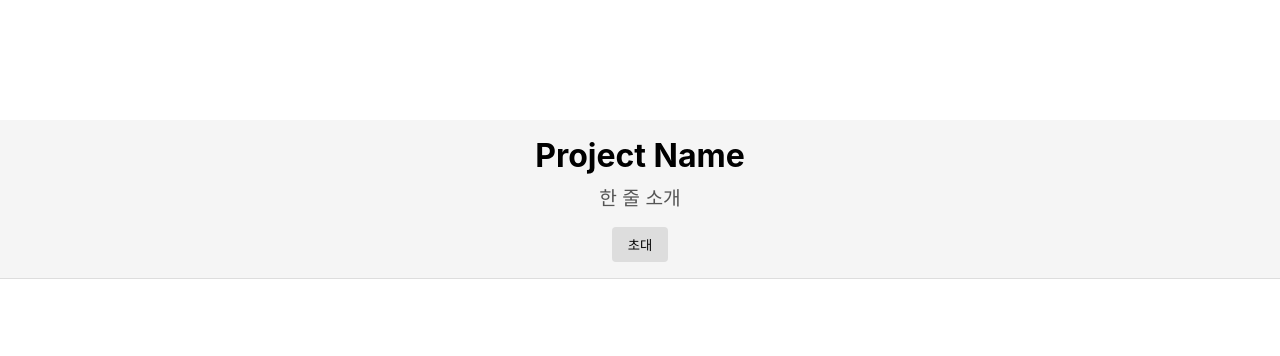
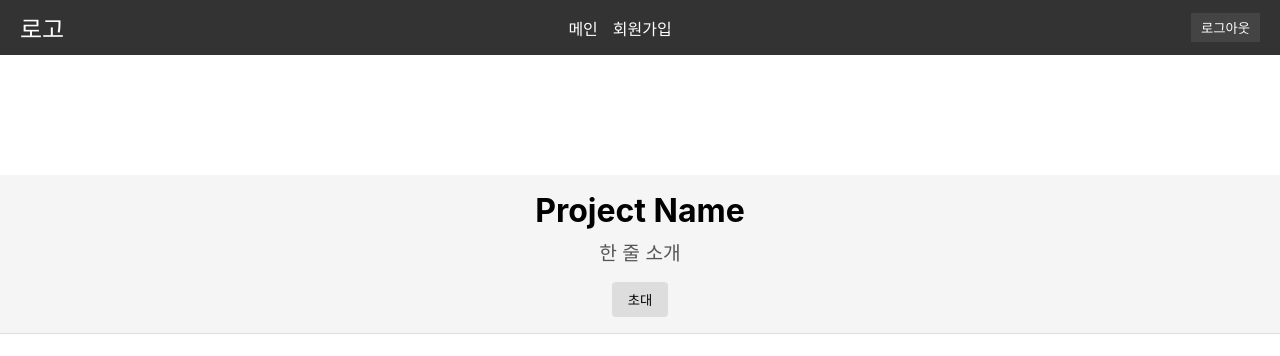
Before and after one commit to JIRA6/fate_front, a React (Create React App) app: page /project/1 in a window 1280 px wide. Shown: the top 356 px of the page. Built offline with nearby package versions, Linux system fonts and the light colour scheme.

Commit message:
feat : 컬럼페이지에서도 네비게이션바 보이게

```diff
--- a/src/components/boarddetail/BoardDetailPage.js
+++ b/src/components/boarddetail/BoardDetailPage.js
@@ -1,18 +1,34 @@
-import React, { useState, useEffect, useCallback } from 'react';
+import React, { useState, useEffect } from 'react';
 import axios from 'axios';
 import { useParams, useNavigate } from 'react-router-dom';
+import NavigationBar from '../navigation/NavigationBar'; // 네비게이션 바를 import
 import './boarddetailpage.css';
 
 function BoardDetailPage() {
   const [columns, setColumns] = useState([]);
   const [newColumnTitle, setNewColumnTitle] = useState('');
   const [newCardTitle, setNewCardTitle] = useState('');
+  const [newCardContents, setNewCardContents] = useState('');
+  const [newCardOrder, setNewCardOrder] = useState(1); // 기본값 설정
+  const [newCardDeadline, setNewCardDeadline] = useState('');
+  const [newCardTeamId, setNewCardTeamId] = useState(1); // 기본값 설정
   const [selectedColumnId, setSelectedColumnId] = useState(null);
   const [isManager, setIsManager] = useState(false);
-  const { boardId } = useParams();
+  const { id } = useParams(); // boardId 대신 id로 받아옴
   const navigate = useNavigate();
 
-  const fetchColumns = useCallback(async (token) => {
+  useEffect(() => {
+    console.log('boardId:', id); // id가 제대로 설정되었는지 확인
+    const token = localStorage.getItem('accessToken');
+    const managerStatus = localStorage.getItem('isManager') === 'true';
+    setIsManager(managerStatus);
+
+    if (token && id) {
+      fetchColumns(token, id);
+    }
+  }, [id]);
+
+  const fetchColumns = async (token, boardId) => {
     try {
       const response = await axios.get(`http://localhost:8080/api/boards/${boardId}/columns`, {
         headers: {
@@ -24,50 +40,62 @@ function BoardDetailPage() {
     } catch (error) {
       console.error('컬럼 조회 실패:', error);
     }
-  }, [boardId]);
-
-  useEffect(() => {
-    const token = localStorage.getItem('accessToken');
-    const managerStatus = localStorage.getItem('isManager') === 'true';
-    setIsManager(managerStatus);
-
-    if (token && boardId) {
-      console.log('Fetching columns for boardId:', boardId); // 추가: boardId 값 확인
-      fetchColumns(token);
-    } else {
-      console.error('Token or boardId is missing');
-    }
-  }, [fetchColumns, boardId]);
+  };
 
   const createColumn = async () => {
     const token = localStorage.getItem('accessToken');
     try {
-      const newColumn = { columnName: newColumnTitle, columnOrder: columns.length + 1 };
-      await axios.post(`http://localhost:8080/api/boards/${boardId}/columns`, newColumn, {
+      const newColumn = { columnName: newColumnTitle, columnOrder: columns.length }; // 컬럼 이름과 순서 설정
+      await axios.post(`http://localhost:8080/api/boards/${id}/columns`, newColumn, {
         headers: {
           Authorization: token,
         },
         withCredentials: true,
       });
-      fetchColumns(token);
+      fetchColumns(token, id);
       setNewColumnTitle('');
     } catch (error) {
       console.error('컬럼 생성 실패:', error);
     }
   };
 
+  const deleteColumn = async (columnId) => {
+    const token = localStorage.getItem('accessToken');
+    try {
+      await axios.delete(`http://localhost:8080/api/boards/${id}/columns/${columnId}`, {
+        headers: {
+          Authorization: token,
+        },
+        withCredentials: true,
+      });
+      fetchColumns(token, id);
+    } catch (error) {
+      console.error('컬럼 삭제 실패:', error);
+    }
+  };
+
   const createCard = async (columnId) => {
     const token = localStorage.getItem('accessToken');
     try {
-      const newCard = { title: newCardTitle };
+      const newCard = {
+        cardTitle: newCardTitle,
+        cardContents: newCardContents,
+        cardOrder: newCardOrder,
+        deadlineAt: newCardDeadline,
+        teamId: newCardTeamId
+      }; // 카드 이름과 순서 설정
       await axios.post(`http://localhost:8080/api/columns/${columnId}/cards`, newCard, {
         headers: {
           Authorization: token,
         },
         withCredentials: true,
       });
-      fetchColumns(token);
+      fetchColumns(token, id); // 새로운 카드를 추가한 후 컬럼을 다시 불러옴
       setNewCardTitle('');
+      setNewCardContents('');
+      setNewCardOrder(1);
+      setNewCardDeadline('');
+      setNewCardTeamId(1);
       setSelectedColumnId(null);
     } catch (error) {
       console.error('카드 생성 실패:', error);
@@ -83,21 +111,29 @@ function BoardDetailPage() {
         },
         withCredentials: true,
       });
-      fetchColumns(token);
+      fetchColumns(token, id);
     } catch (error) {
       console.error('카드 삭제 실패:', error);
     }
   };
 
   return (
+      <div>
+        <NavigationBar /> {/* 네비게이션 바 추가 */}
         <div className="project-detail-container">
           <header className="project-header">
             <h1>Project Name</h1>
             <p>한 줄 소개</p>
             <div className="project-buttons">
-            <button onClick={() => navigate(`/invite/${boardId}`)}>초대</button>
+              <button onClick={() => navigate(`/invite/${id}`)}>초대</button>
               {isManager && (
                   <>
+                    <input
+                        type="text"
+                        placeholder="컬럼 이름"
+                        value={newColumnTitle}
+                        onChange={(e) => setNewColumnTitle(e.target.value)}
+                    />
                     <button onClick={createColumn}>컬럼 추가</button>
                   </>
               )}
@@ -107,9 +143,9 @@ function BoardDetailPage() {
             {columns.map((column) => (
                 <div key={column.id} className="task-column">
                   <h2>{column.columnName}</h2>
-                {column.cards.map((card) => (
+                  {column.cards && column.cards.map((card) => (
                       <div key={card.id} className="task-card">
-                      <p>{card.title}</p>
+                        <p>{card.cardTitle}</p>
                         {isManager && (
                             <>
                               <button onClick={() => deleteCard(column.id, card.id)}>카드 삭제</button>
@@ -128,11 +164,51 @@ function BoardDetailPage() {
                               setSelectedColumnId(column.id);
                             }}
                         />
+                        <input
+                            type="text"
+                            placeholder="카드 내용"
+                            value={selectedColumnId === column.id ? newCardContents : ''}
+                            onChange={(e) => {
+                              setNewCardContents(e.target.value);
+                              setSelectedColumnId(column.id);
+                            }}
+                        />
+                        <input
+                            type="number"
+                            placeholder="카드 순서"
+                            value={selectedColumnId === column.id ? newCardOrder : 1}
+                            onChange={(e) => {
+                              setNewCardOrder(e.target.value);
+                              setSelectedColumnId(column.id);
+                            }}
+                        />
+                        <input
+                            type="date"
+                            placeholder="마감일"
+                            value={selectedColumnId === column.id ? newCardDeadline : ''}
+                            onChange={(e) => {
+                              setNewCardDeadline(e.target.value);
+                              setSelectedColumnId(column.id);
+                            }}
+                        />
+                        <input
+                            type="number"
+                            placeholder="팀 ID"
+                            value={selectedColumnId === column.id ? newCardTeamId : 1}
+                            onChange={(e) => {
+                              setNewCardTeamId(e.target.value);
+                              setSelectedColumnId(column.id);
+                            }}
+                        />
                         <button onClick={() => createCard(column.id)}>카드 추가</button>
                       </div>
                   )}
+                  {isManager && (
+                      <button onClick={() => deleteColumn(column.id)}>컬럼 삭제</button>
+                  )}
                 </div>
             ))}
+          </div>
         </div>
       </div>
   );
--- /dev/null
+++ b/src/components/navigation/NavigationBar.js
@@ -0,0 +1,30 @@
+import React from 'react';
+import { Link, useNavigate } from 'react-router-dom';
+import './navigationbar.css'; // 필요한 스타일을 포함
+
+const NavigationBar = () => {
+  const navigate = useNavigate();
+
+  const handleLogout = () => {
+    localStorage.removeItem('accessToken');
+    localStorage.removeItem('isManager');
+    navigate('/login');
+  };
+
+  return (
+      <nav className="navigation-bar">
+        <div className="nav-logo">
+          <Link to="/">로고</Link>
+        </div>
+        <div className="nav-links">
+          <Link to="/">메인</Link>
+          <Link to="/member">회원가입</Link>
+        </div>
+        <div className="nav-actions">
+          <button onClick={handleLogout}>로그아웃</button>
+        </div>
+      </nav>
+  );
+};
+
+export default NavigationBar;
--- /dev/null
+++ b/src/components/navigation/navigationbar.css
@@ -0,0 +1,32 @@
+.navigation-bar {
+  display: flex;
+  justify-content: space-between;
+  align-items: center;
+  padding: 10px 20px;
+  background-color: #333;
+  color: #fff;
+}
+
+.nav-logo a {
+  color: #fff;
+  text-decoration: none;
+  font-size: 24px;
+}
+
+.nav-links a {
+  color: #fff;
+  text-decoration: none;
+  margin-right: 15px;
+}
+
+.nav-actions button {
+  color: #fff;
+  background-color: #444;
+  border: none;
+  padding: 5px 10px;
+  cursor: pointer;
+}
+
+.nav-actions button:hover {
+  background-color: #555;
+}
```
Lines whose indentation alone changed are shown as unchanged.
